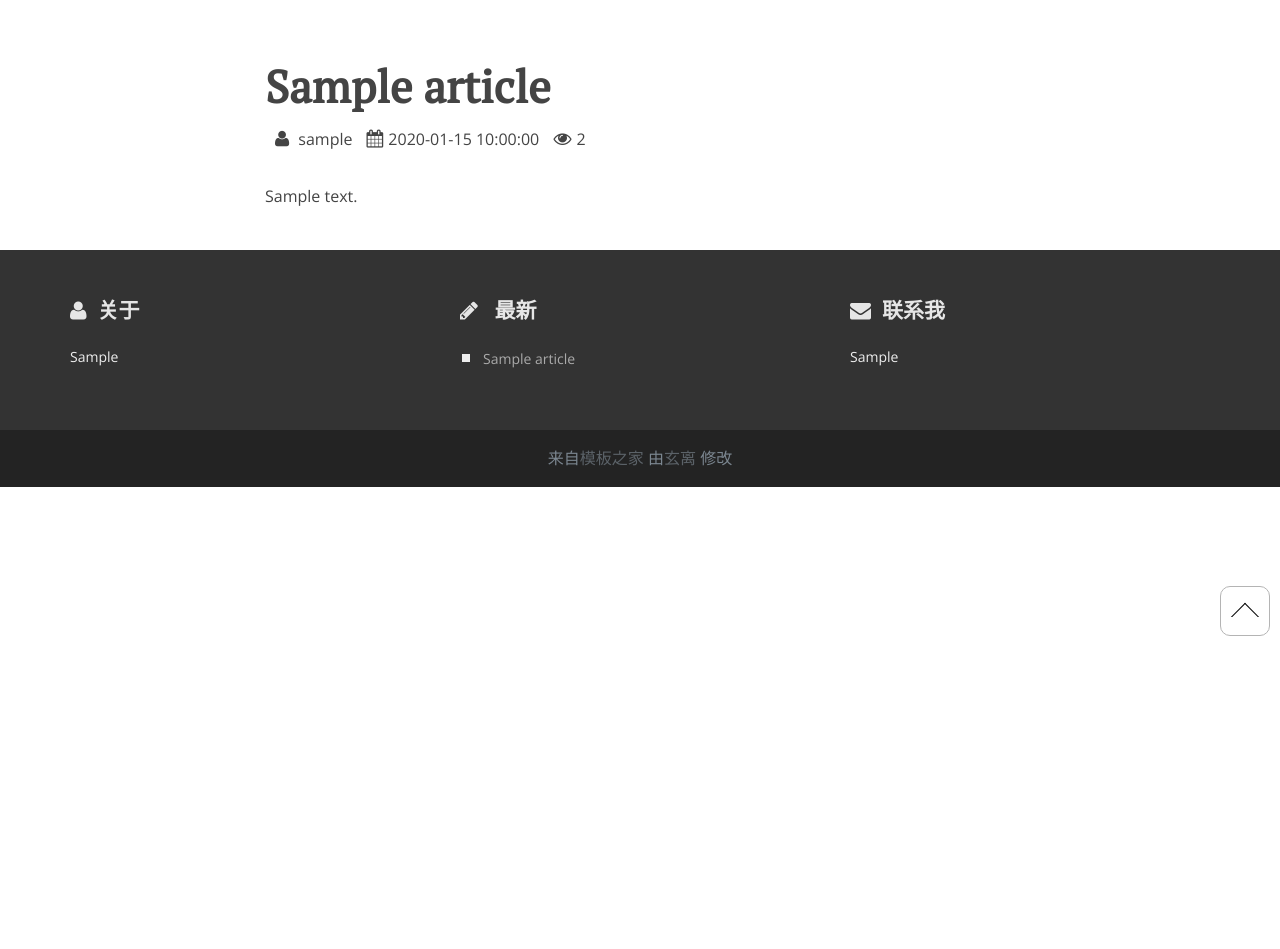
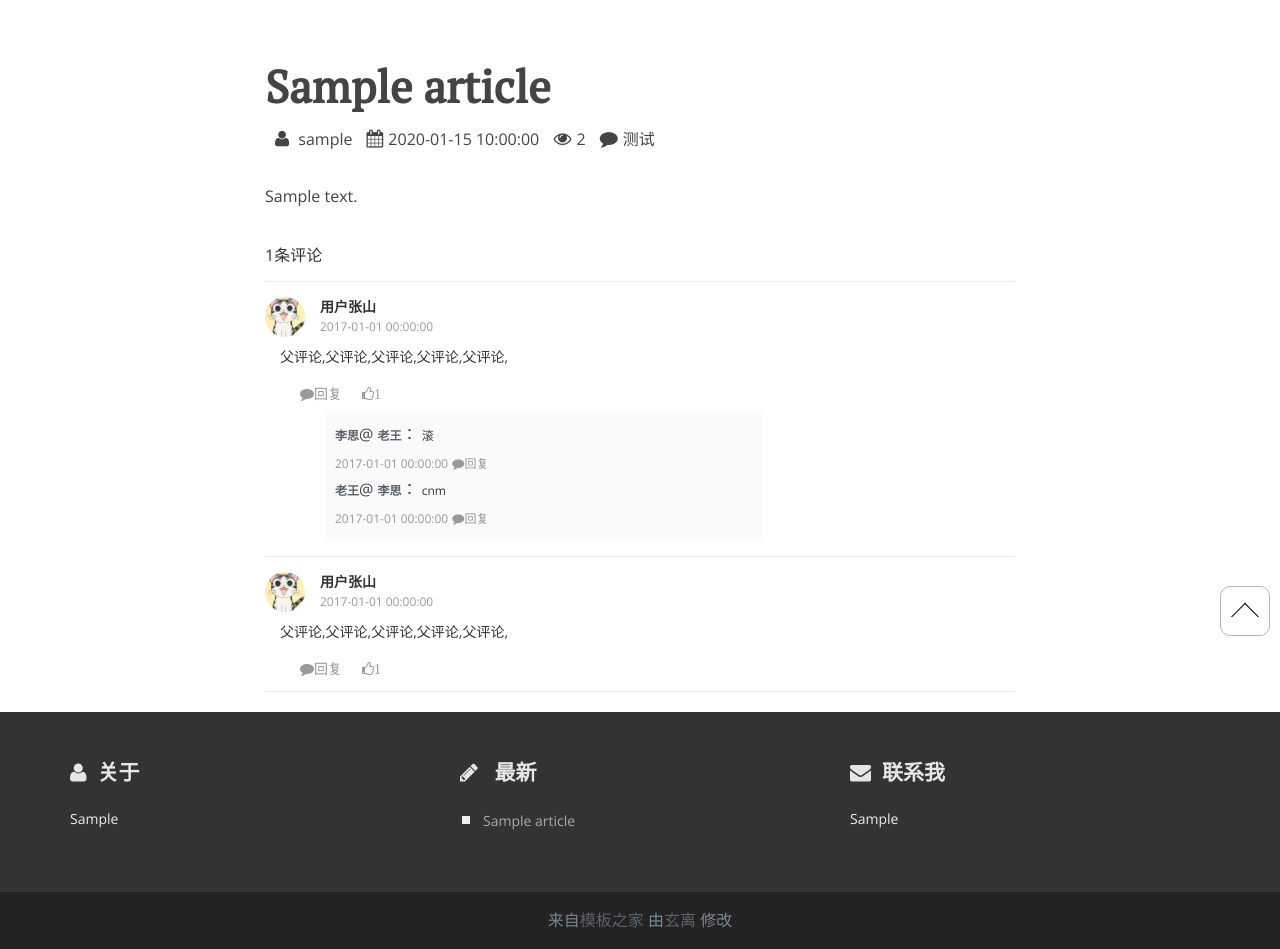
Before and after one commit to h1962809507/myblog-f, a Flask app: page /article/1 in a window 1280 px wide. Shown: the part 144-1093 px from the top of the page. Before the commit the page ends 780 px from the top, so only its background shows below. Run offline with Flask 2, Linux system fonts and the light colour scheme; tables that the repository leaves empty hold one stand-in row (values such as "Sample post"); parts of the project's set-up code (start-up, migrations or seed data) failed here and were passed over; some libraries are stand-ins or nearby versions.

Commit message:
评论前端

```diff
--- /dev/null
+++ b/blog/static/css/pl.css
@@ -0,0 +1,129 @@
+.detail_con{
+    width:778px;
+    padding:20px;
+    overflow:hidden;
+    background:#fff;
+    border:1px solid #ececee;
+}
+.comment_count{
+    font-size: 16px;
+    color: #333;
+    border-bottom: 1px solid #ebebeb;
+    padding: 12px 0
+}
+
+.comment_list{
+    border-bottom:1px solid #ebebeb;
+    overflow:hidden;
+    margin-top:15px;
+    padding-bottom:15px;
+}
+.person_pic{
+    width:40px;
+    height:40px;
+    float:left;
+}
+
+.comment_list .person_pic img{
+    width:40px;
+    height:40px;
+    border-radius:20px;
+}
+
+
+.user_name{
+    font-size: 14px;
+    font-weight: 700;
+    line-height: 20px;
+    color: #333;
+}
+
+.comment_time{
+    font-size:12px;
+    color:#999;
+    line-height: 20px;
+    /*margin:10px 0 0 60px;*/
+}
+
+.comment_text{
+    font-size: 14px;
+    line-height: 20px;
+    color: #333;
+    margin:10px 0 0 0;
+}
+
+.reply_text_con{
+    padding:10px;
+    background:#fafafa;
+    margin:10px 0 0 60px;
+}
+
+.user_name2{
+    font-size:12px;
+    font-weight:bold;
+    margin-bottom:5px;
+}
+.reply_text{
+    color:#333;
+    font-size:12px;
+}
+
+.son_comment_reply{
+    font-size:12px;
+    color:#999;
+    margin:0;
+}
+
+.comment_reply{
+    font-size:14px;
+    color:#999;
+    text-indent:20px;
+    margin:10px 0 0 0;
+}
+.comment_like{
+    font-size:14px;
+    color:#999;
+    text-indent:20px;
+    margin:10px 0 0 0;
+}
+
+.reply_sub{
+    background:#76b6f4;
+    border:0px;
+    border-radius:2px;
+    color:#fff;
+    margin:0px 5px 0 10px;
+    cursor:pointer;
+}
+
+.reply_input{
+    float:left;
+    width:650px;
+    height:60px;
+    border-radius:4px;
+    padding:10px;
+    outline:none;
+    border:1px solid #2185ed;
+}
+.reply_cancel{
+    border:0px;
+    border-radius:2px;
+    margin:0 5px 0 10px;
+    cursor:pointer;
+    background:#fff;
+    color: #909090;
+}
+
+.reply_form{
+    width:650px;
+    overflow:hidden;
+    margin:10px 0 0 60px;
+    display:none;
+}
+
+.fl{
+	float:left;
+}
+.fr{
+	float:right;
+}
--- /dev/null
+++ b/blog/static/js/pl.js
@@ -0,0 +1,74 @@
+function getCookie(name) {
+    var r = document.cookie.match("\\b" + name + "=([^;]*)\\b");
+    return r ? r[1] : undefined;
+}
+
+
+$(function(){
+
+    // 打开登录框
+    $('.comment_form_logout').click(function () {
+        $('.login_form_con').show();
+    })
+
+    // 收藏
+    $(".collection").click(function () {
+
+
+    })
+
+    // 取消收藏
+    $(".collected").click(function () {
+
+
+    })
+
+        // 评论提交
+    $(".comment_form").submit(function (e) {
+        e.preventDefault();
+
+    })
+
+    $('.comment_list_con').delegate('a,input','click',function(){
+
+        var sHandler = $(this).prop('class');
+
+        if(sHandler.indexOf('comment_reply')>=0)
+        {
+            $(this).parent().parent().find(".reply_form").toggle();
+        }
+
+        if(sHandler.indexOf('reply_cancel')>=0)
+        {
+            $(this).parent().toggle();
+        }
+
+        if(sHandler.indexOf('comment_like')>=0)
+        {
+            var $this = $(this);
+            if(sHandler.indexOf('fa-thumbs-up')>=0)
+            {
+                // 如果当前该评论已经是点赞状态，再次点击会进行到此代码块内，代表要取消点赞
+                $this.removeClass('fa-thumbs-up')
+                $this.addClass('fa-thumbs-o-up')
+            }else {
+                $this.addClass('fa-thumbs-up')
+            }
+        }
+
+        if(sHandler.indexOf('reply_sub')>=0)
+        {
+            alert('回复评论')
+        }
+    })
+
+        // 关注当前新闻作者
+    $(".focus").click(function () {
+
+    })
+
+    // 取消关注当前新闻作者
+    $(".focused").click(function () {
+
+    })
+})
--- a/blog/templates/base.html
+++ b/blog/templates/base.html
@@ -20,7 +20,8 @@
    <link rel="stylesheet" href="../static/css/style.css" id="theme-styles">
 
     <link rel="stylesheet" href="../static/css/highlights/github.css">
-
+    {% block import %}
+    {% endblock import %}
     <!--[if lt IE 9]>
         <script src="js/vendor/google/html5-3.6-respond-1.1.0.min.js"></script>
     <![endif]-->
--- a/blog/templates/blog/single.html
+++ b/blog/templates/blog/single.html
@@ -7,6 +7,12 @@
 {% block breadcrumb %}
     <a href="#">{{ article.title }}</a>
 {% endblock breadcrumb %}
+
+{% block import %}
+<script src="https://cdnjs.cloudflare.com/ajax/libs/jquery/3.3.1/jquery.min.js"></script>
+<script type="text/javascript" src="../../static/js/pl.js"></script>
+<link rel="stylesheet" type="text/css" href="../../static/css/pl.css">
+{% endblock import %}
 
 {% block main %}
 
@@ -21,10 +27,80 @@
                                 <i class="fa fa-user"></i> {{ article.user.nick_name }}
                                 <i class="fa fa-calendar"></i>{{ article.create_time }}
                                 <i class="fa fa-eye"></i>{{ article.click }}
+                                <i class="fa fa-comment"></i>测试
                             </div>
                             {{ article.content | safe }}
                         </div>
                     </article>
+
+                    <div class="fl col-md-13">
+                        <div class="comment_count">
+                                1条评论
+                            </div>
+
+                            <div class="comment_list_con">
+                                <div class="comment_list">
+                                    <div class="person_pic  fl">
+                                        <img src="../../static/img/cat.jpg" alt="用户图标">
+                                    </div>
+                                    <div class="col-md-8 user_name fl">用户张山</div>
+                                    <div class="col-md-8 comment_time fl">2017-01-01 00:00:00</div>
+                                    <div class="col-md-8 comment_text fl">
+                                        <p>父评论,父评论,父评论,父评论,父评论,</p>
+                                        <a href="javascript:;" class="fa fa-comment comment_reply fl">回复</a>
+                                        <a href="javascript:;" class="fa fa-thumbs-o-up comment_like fl">1</a>
+                                    </div>
+
+                                    <div class="col-md-7 reply_text_con fl">
+                                        <div>
+                                            <a href="#" class="user_name2">李思</a>@
+                                            <a href="#" class="user_name2">老王</a>：
+                                            <span class="reply_text">
+                                                滚
+                                            </span>
+                                        </div>
+                                        <span class="comment_time">2017-01-01 00:00:00</span>
+                                        <a href="javascript:;" class="fa fa-comment son_comment_reply">回复</a>
+                                        <div>
+                                            <a href="#" class="user_name2">老王</a>@
+                                            <a href="#" class="user_name2">李思</a>：
+                                            <span class="reply_text">
+                                                cnm
+                                            </span>
+
+                                        </div>
+                                        <span class="comment_time">2017-01-01 00:00:00</span>
+                                        <a href="javascript:;" class="fa fa-comment son_comment_reply">回复</a>
+                                    </div>
+                                    <from class="reply_form">
+                                        <textarea  class="reply_input"></textarea>
+                                        <input type="submit" name="" value="回复" class="reply_sub fr">
+                                        <input type="reset" name="" value="取消" class="reply_cancel fr">
+                                    </from>
+
+
+                                </div>
+
+                                <div class="comment_list">
+                                    <div class="person_pic  fl">
+                                        <img src="../../static/img/cat.jpg" alt="用户图标">
+                                    </div>
+                                    <div class="col-md-8 user_name fl">用户张山</div>
+                                    <div class="col-md-8 comment_time fl">2017-01-01 00:00:00</div>
+                                    <div class="col-md-8 comment_text fl">
+                                        <p>父评论,父评论,父评论,父评论,父评论,</p>
+                                        <a href="javascript:;" class="fa fa-comment comment_reply fl">回复</a>
+                                        <a href="javascript:;" class="fa fa-thumbs-o-up comment_like fl">1</a>
+                                    </div>
+
+                                    <from class="reply_form">
+                                        <textarea  class="reply_input"></textarea>
+                                        <input type="submit" name="" value="回复" class="reply_sub fr">
+                                        <input type="reset" name="" value="取消" class="reply_cancel fr">
+                                    </from>
+                                </div>
+                            </div>
+                    </div>
 
                 </div>
 
```
Also changed, not shown: blog/static/img/cat.jpg (added).
